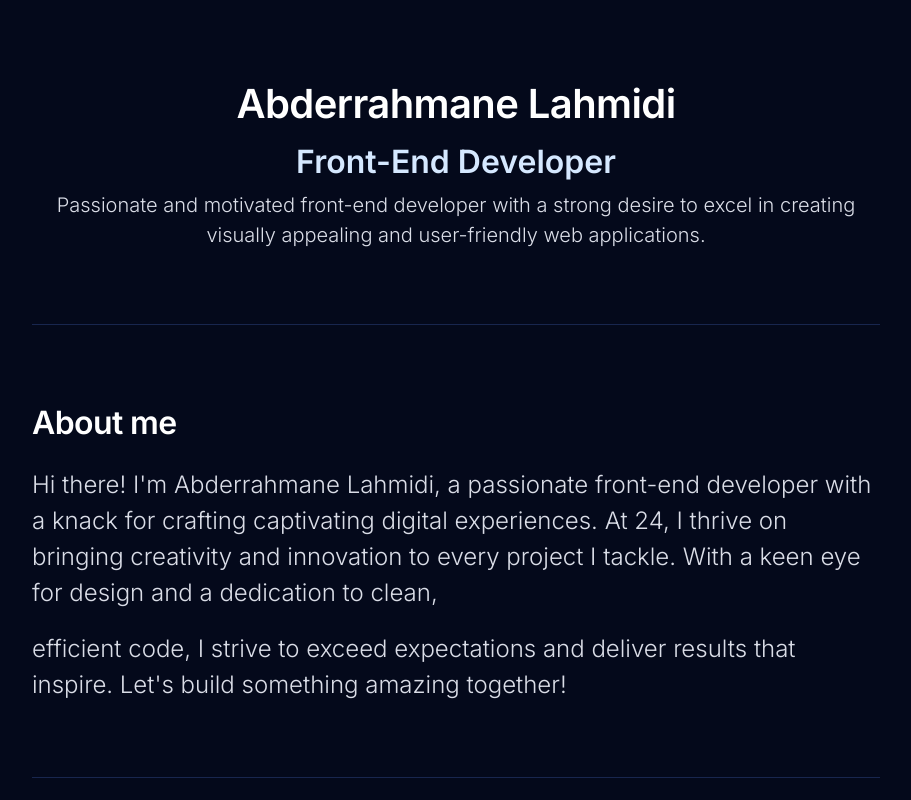
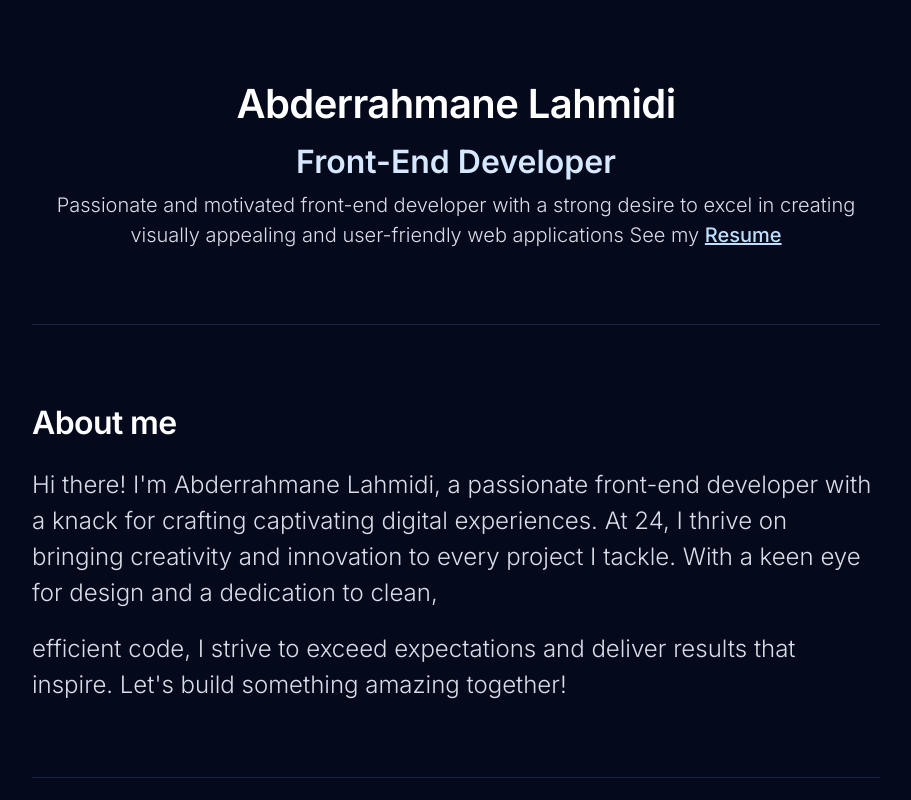
Before and after one commit to Abderrahmanlahmidi/Personal-Portfolio, a Next.js app: page / in a window 1280 px wide. Shown: the top 800 px of the page, without its empty margins (184-1095 px from the left). Built offline with nearby package versions, Linux system fonts and the light colour scheme.

Commit message:
feat: add the resume link

```diff
--- a/src/app/Components/Header.jsx
+++ b/src/app/Components/Header.jsx
@@ -10,7 +10,7 @@ const header = () => {
                     <h1 className="font-[600] text-[40px] tracking-[-0.6px] text-[#ffff] max-[640px]:text-[32px] " >Abderrahmane Lahmidi</h1>
                     <h2 className="text-[#d5e8ff] leading-[40px] font-[600] text-[32px] max-[640px]:text-[24px] " >Front-End Developer</h2>
                     <p className="text-[20px] max-[640px]:text-[18px] text-[#DADDE7] font-[300]" >Passionate and motivated front-end developer with a strong desire to
-                       excel in creating visually appealing and user-friendly web applications.</p>
+                       excel in creating visually appealing and user-friendly web applications See my <a className="underline text-[20px] max-[640px]:text-[16px] font-[500] text-[#BEDFFE]" href="https://drive.google.com/file/d/1sLPclIBZHqTLqding1NsANPGJwQYYiwB/view?usp=drive_link">Resume</a> </p>
                 </div>
             </div>
          </div>
```
